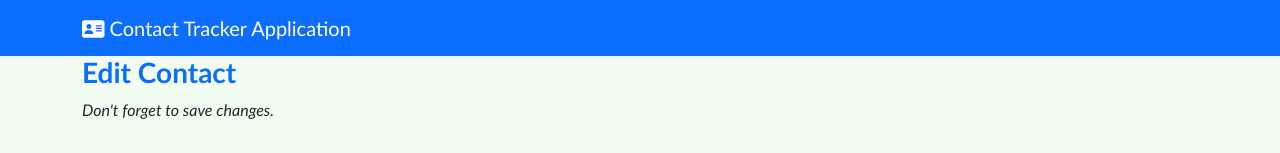
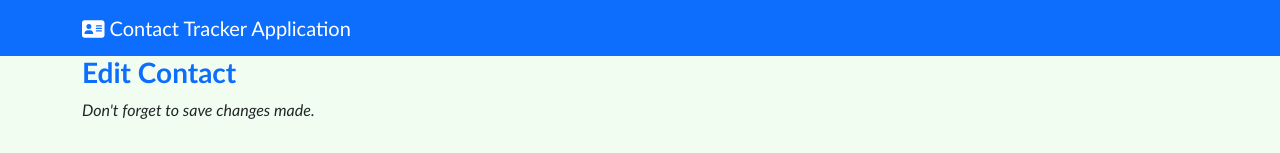
Before and after one commit to jvn16/contact-tracker, a Vue app: page /contacts/edit/1 in a window 1280 px wide. Shown: the top 153 px of the page. Built offline with nearby package versions, Linux system fonts and the light colour scheme; no server answers.

Commit message:
Updated message.

```diff
--- a/src/components/pages/EditContact.vue
+++ b/src/components/pages/EditContact.vue
@@ -3,7 +3,7 @@
     <div class="row">
       <div class="col">
         <p class="h3 text-primary fw-bold">Edit Contact</p>
-        <p class="fst-italic">Don't forget to save changes.</p>
+        <p class="fst-italic">Don't forget to save changes made.</p>
       </div>
     </div>
   </div>
```
